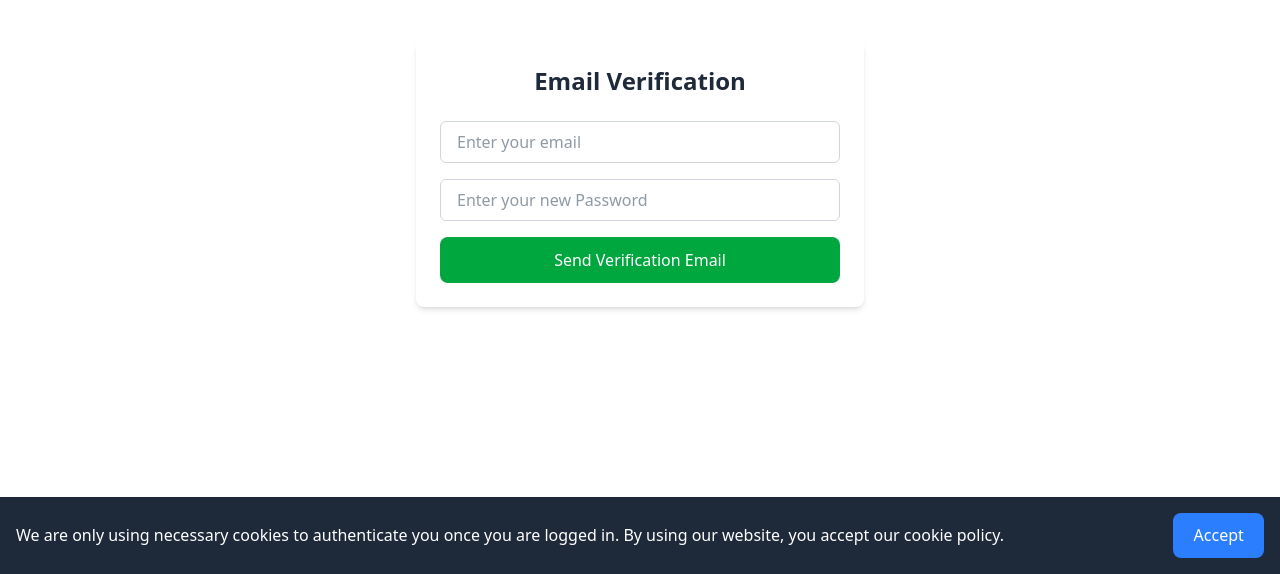
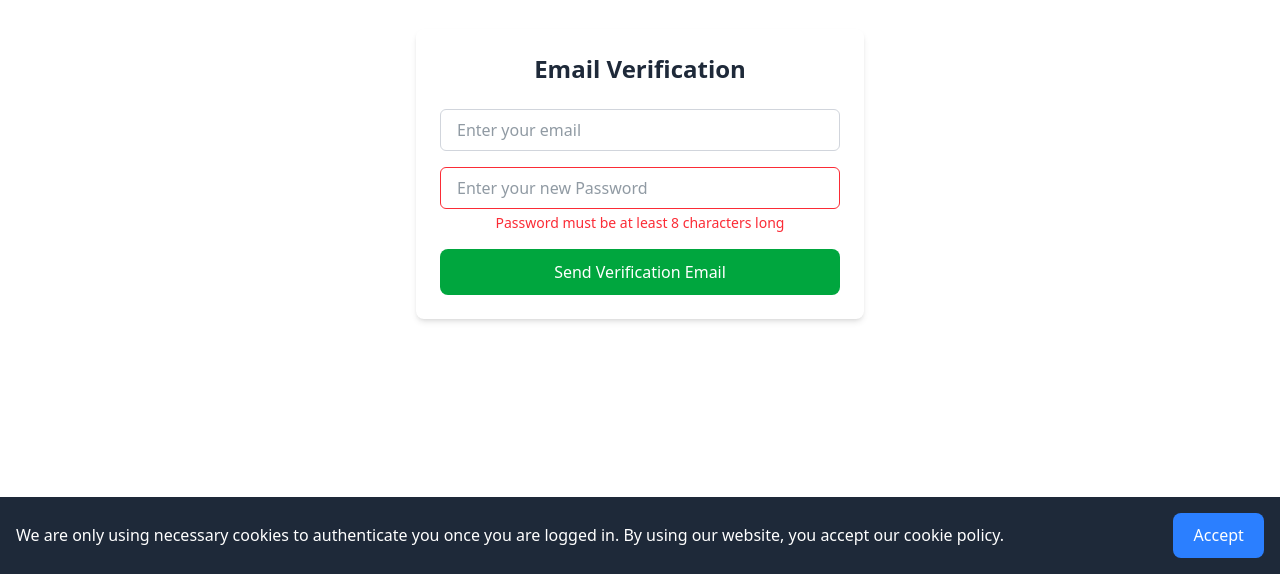
Before and after one commit to Mariyoyay/FrontendLicenta, a React (Vite) app: page /change-password in a window 1280 px wide. Shown: the part 226-800 px from the top of the page. Built offline with nearby package versions, Linux system fonts and the light colour scheme.

Commit message:
Added password validation

```diff
--- a/src/AuthenticationPages/ChangePassword.jsx
+++ b/src/AuthenticationPages/ChangePassword.jsx
@@ -4,6 +4,7 @@ import api from "../axios/api.jsx";
 import {useDispatch} from "react-redux";
 import {logoutSuccess} from "../redux/authSlice.jsx";
 import store from "../redux/store.jsx";
+import PasswordInput from "./PasswordInput.jsx";
 
 function ChangePassword() {
     const navigate = useNavigate();
@@ -17,6 +18,8 @@ function ChangePassword() {
     const [isVerified, setIsVerified] = useState(false);
     const [error, setError] = useState('');
     const [sendingCode, setSendingCode] = useState(false);
+    const [passwordValid, setPasswordValid] = useState(false);
+
 
     // Timer countdown
     useEffect(() => {
@@ -43,6 +46,11 @@ function ChangePassword() {
     };
 
     const handleSendVerification = () => {
+        if (!passwordValid) {
+            alert("Password entered is invalid");
+            return;
+        }
+
         setSendingCode(true);
 
         const askForVerificationCode = async () => {
@@ -108,14 +116,14 @@ function ChangePassword() {
                         className="w-full px-4 py-2 border border-gray-300 rounded-md focus:outline-none focus:ring-2 focus:ring-green-500"
                         required
                     />
-                    <input
-                        type="password"
-                        value={password || ''}
+                    <PasswordInput
                         placeholder="Enter your new Password"
-                        onChange={(e) => setPassword(e.target.value)}
+                        onChange={(e) => {
+                            setPassword(e.target.value);
+                            setPasswordValid(e.isValid);
+                        }}
                         className="w-full px-4 py-2 border border-gray-300 rounded-md focus:outline-none focus:ring-2 focus:ring-green-500"
-                        required
-                     />
+                    />
 
                     <button
                         onClick={() => {
--- /dev/null
+++ b/src/AuthenticationPages/PasswordInput.jsx
@@ -0,0 +1,73 @@
+import {useState} from "react";
+
+const MIN_LENGTH = 8;
+const REQUIREMENTS = [
+    {
+        chars: 'abcdefghijklmnopqrstuvwxyz',
+        message: 'At least one lowercase letter'
+    },
+    {
+        chars: 'ABCDEFGHIJKLMNOPQRSTUVWXYZ',
+        message: 'At least one uppercase letter'
+    },
+    {
+        chars: '0123456789',
+        message: 'At least one number'
+    },
+    {
+        chars: '!@#$%^&*()-_=+[]{};:,.<>/?|',
+        message: 'At least one special character'
+    }
+];
+
+function PasswordInput({onChange, className, placeholder}) {
+
+    const [error, setError] = useState([`Password must be at least ${MIN_LENGTH} characters long`]);
+
+
+
+    const validatePassword = (password) => {
+        if (password.length < MIN_LENGTH) {
+            return `Password must be at least ${MIN_LENGTH} characters long`;
+        }
+
+        for (const req of REQUIREMENTS) {
+            if (![...req.chars].some(c => password.includes(c))) {
+                return req.message;
+            }
+        }
+
+        return null;
+    };
+
+    const handleChange = (e) => {
+        const password = e.target.value;
+        const errorMessage = validatePassword(password);
+
+        setError(errorMessage);
+        onChange({...e,
+            isValid: !errorMessage
+        });
+    };
+
+    return (
+        <div>
+            <input
+                onChange={handleChange}
+                type="password"
+                id="password"
+                placeholder={placeholder || "••••••••"}
+                required
+                className={`${className} ${error ? 'border-red-500' : ''}`}
+            />
+            {error && (
+                <p className="text-red-500 text-sm mt-1">{error}</p>
+            )}
+            {!error && (
+                <p className="text-green-500 text-sm mt-1">Password meets all requirements</p>
+            )}
+        </div>
+    );
+}
+
+export default PasswordInput;
--- a/src/AuthenticationPages/Register.jsx
+++ b/src/AuthenticationPages/Register.jsx
@@ -7,11 +7,13 @@ import { register } from "../axios/authService.jsx";
 import DatePicker, {registerLocale} from "react-datepicker";
 import enGB from "date-fns/locale/en-GB";
 import PageWithTopAndSideBar from "../pages/PageWithTopAndSideBar.jsx";
+import PasswordInput from "./PasswordInput.jsx";
 
 function Register() {
     const dispatch = useDispatch();
     const navigate = useNavigate();
     const [acceptPolicy, setAcceptPolicy] = useState(false);
+    const [passwordValid, setPasswordValid] = useState(false);
 
     const [userDetails, setUserDetails] = useState({
         firstName: "",
@@ -25,6 +27,12 @@ function Register() {
     registerLocale("en-GB", enGB);
 
     const handleRegister = async (e) => {
+
+        if (!passwordValid) {
+            alert("Password introduced is not valid");
+            return;
+        }
+
         e.preventDefault();
         await dispatch(register(userDetails));
         navigate("/login");
@@ -87,12 +95,11 @@ function Register() {
                         <label htmlFor="password" className="block text-sm font-medium text-gray-700">
                             Password
                         </label>
-                        <input
-                            id="password"
-                            type="password"
-                            placeholder="••••••••"
-                            onChange={(e) => setUserDetails({...userDetails, password: e.target.value})}
-                            required
+                        <PasswordInput
+                            onChange={(e) => {
+                                setUserDetails({...userDetails, password: e.target.value});
+                                setPasswordValid(e.isValid);
+                            }}
                             className="w-full border border-gray-300 rounded-md px-3 py-2 focus:outline-none focus:ring-2 focus:ring-blue-400"
                         />
                     </div>
--- a/src/axios/api.jsx
+++ b/src/axios/api.jsx
@@ -76,6 +76,7 @@ api.interceptors.response.use((response) => response,
             })
                 .catch((err) => Promise.reject(err));
         }
+        // if (originalRequest._retry) store.dispatch(logoutSuccess());
         return Promise.reject(error);
     }
 );
```
